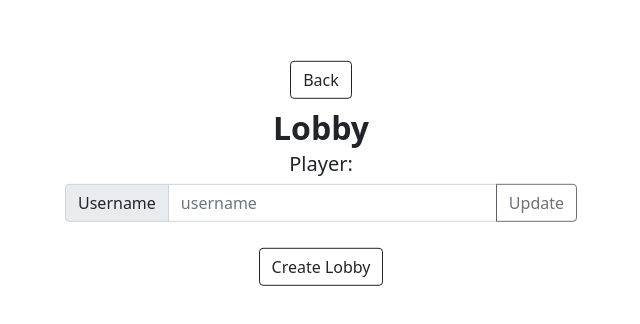
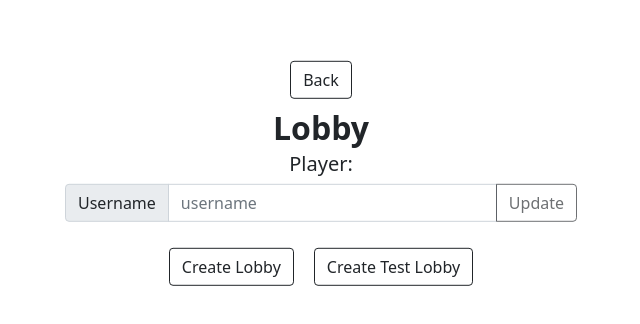
Before and after one commit to quests-roundtable/client, a React (Create React App) app: page /create in a window 1280 px wide. Shown: the part 224-548 px from the top of the page, without its empty margins (319-959 px from the left). Built offline with nearby package versions, Linux system fonts and the light colour scheme; no server answers.

Commit message:
Test game

```diff
--- a/src/pages/CreateLobby.js
+++ b/src/pages/CreateLobby.js
@@ -20,6 +20,16 @@ function CreateLobby() {
         }
     }, [userId, navigate]);
 
+    const createTestGameLobby = useCallback(() => {
+        if (userId) {
+            const params = userId;
+            fetch(
+                `${process.env.REACT_APP_BACKEND_URL}/game/createtest`, { method: "POST", body: params }
+            ).then((res) => res.json()).then((res) => navigate(`/game/${res.game.id}`, { state: res.game }))
+                .catch(err => alert(err));
+        }
+    }, [userId, navigate]);
+
     return (
         <div className="lobby-div">
             <div>
@@ -29,6 +39,8 @@ function CreateLobby() {
             <SetUsername />
             <Button className="lobby-bt" variant="outline-dark" type="submit" onClick={createGameLobby}>
                 Create Lobby</Button>
+            <Button className="lobby-bt" variant="outline-dark" type="submit" onClick={createTestGameLobby}>
+                Create Test Lobby</Button>
         </div>
     )
 }
```
